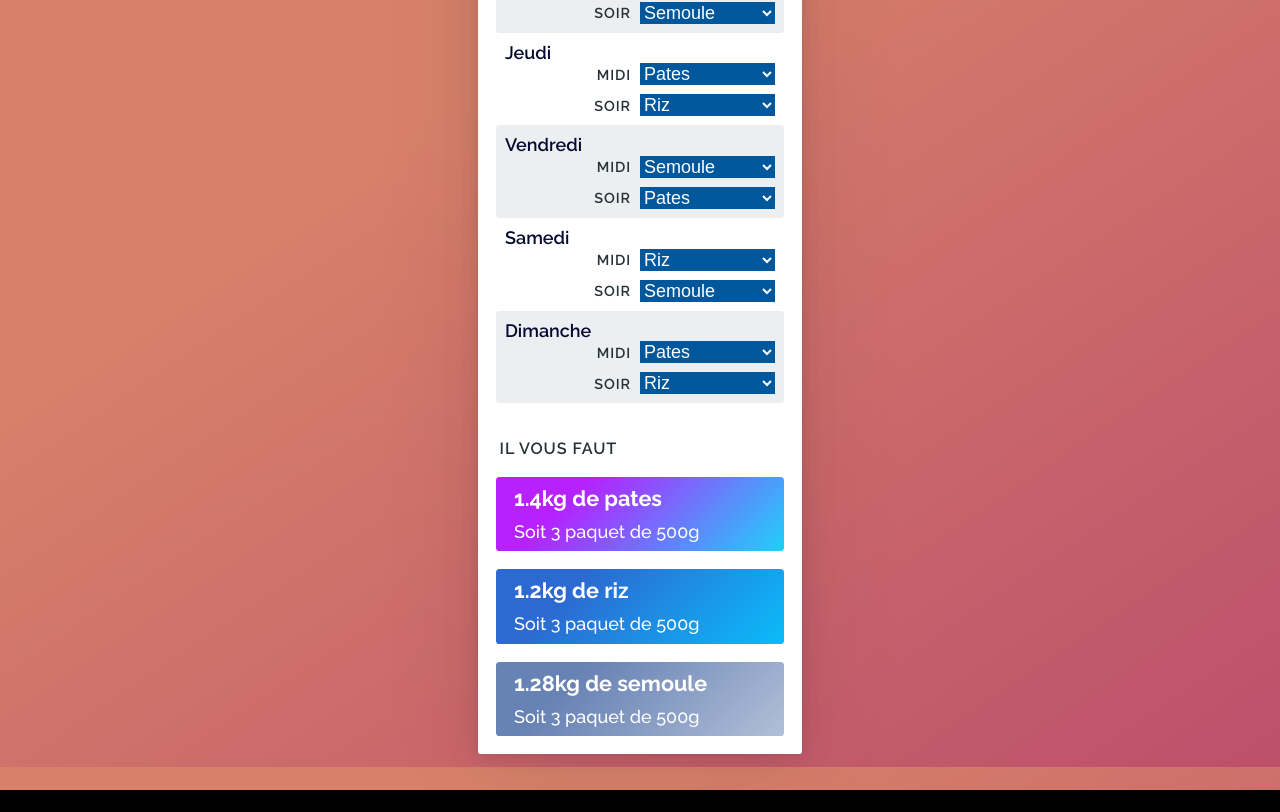
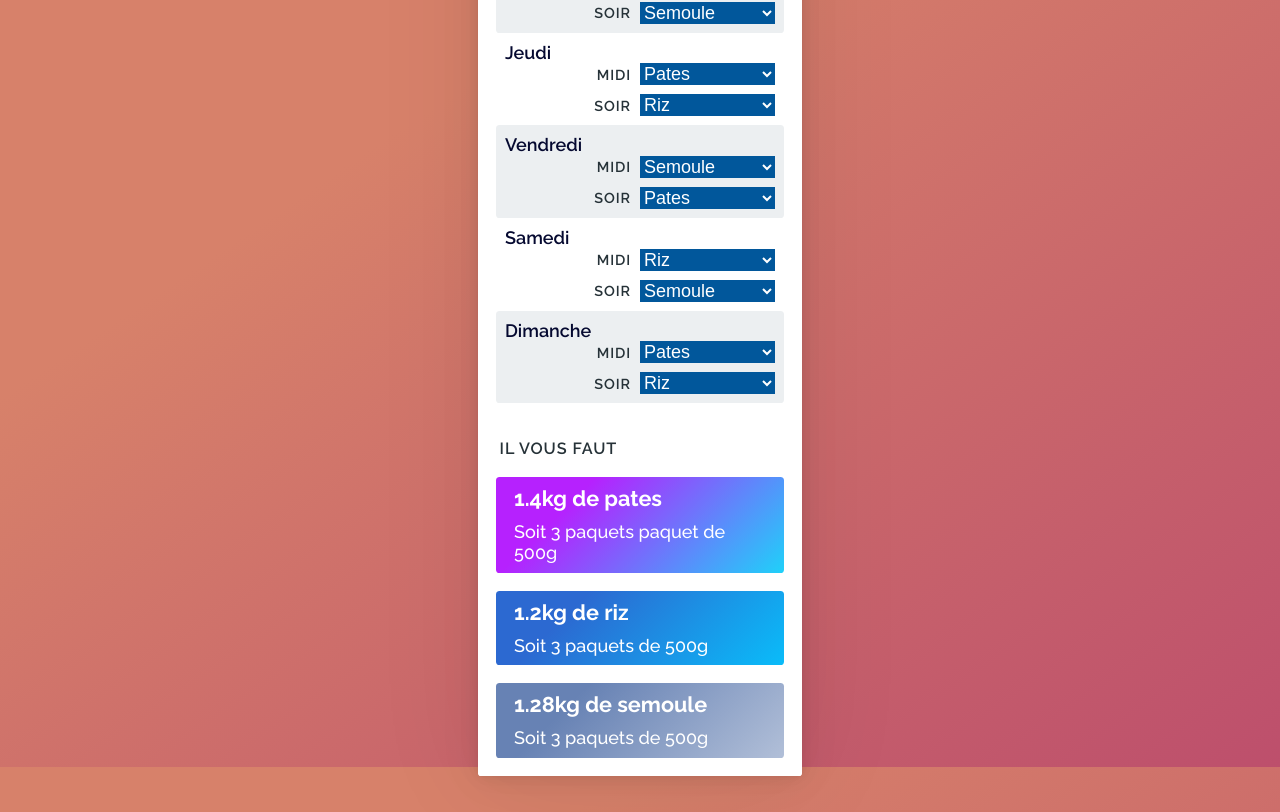
Before and after one commit to etienne-sandbox/semoule-pates-riz, a React (Create React App) app: page / in a window 1280 px wide. Shown: the part 833-1645 px from the top of the page. Before the commit the page ends 1623 px from the top, so only its background shows below. Built offline with nearby package versions, Linux system fonts and the light colour scheme.

Commit message:
Fix plural

```diff
--- a/src/App.tsx
+++ b/src/App.tsx
@@ -186,21 +186,27 @@ export function App() {
           style={{ backgroundImage: 'linear-gradient(315deg, #1fd1f9 0%, #b621fe 74%)' }}
         >
           <h2>{total.patesKg}kg de pates</h2>
-          <p>Soit {total.patesPack} paquet de 500g</p>
+          <p>
+            Soit {total.patesPack} {total.patesPack > 1 ? 'paquets' : 'paquet'} paquet de 500g
+          </p>
         </div>
         <div
           className="need"
           style={{ backgroundImage: 'linear-gradient(315deg, #0abcf9 0%, #2c69d1 74%)' }}
         >
           <h2>{total.rizKg}kg de riz</h2>
-          <p>Soit {total.rizPack} paquet de 500g</p>
+          <p>
+            Soit {total.rizPack} {total.rizPack > 1 ? 'paquets' : 'paquet'} de 500g
+          </p>
         </div>
         <div
           className="need"
           style={{ backgroundImage: 'linear-gradient(315deg, #b1bfd8 0%, #6782b4 74%)' }}
         >
           <h2>{total.semouleKg}kg de semoule</h2>
-          <p>Soit {total.semoulePack} paquet de 500g</p>
+          <p>
+            Soit {total.semoulePack} {total.semoulePack > 1 ? 'paquets' : 'paquet'} de 500g
+          </p>
         </div>
       </div>
     </div>
```
